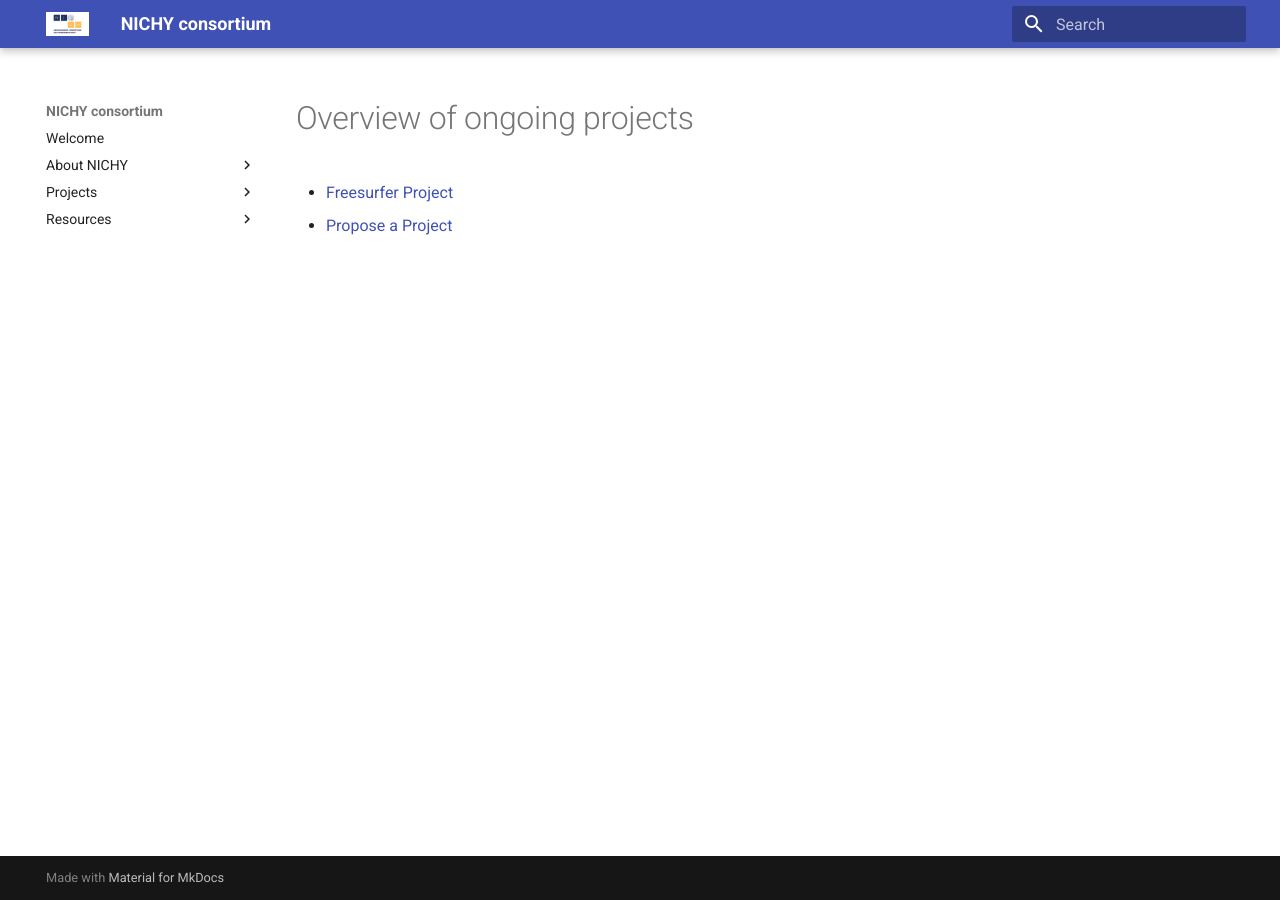
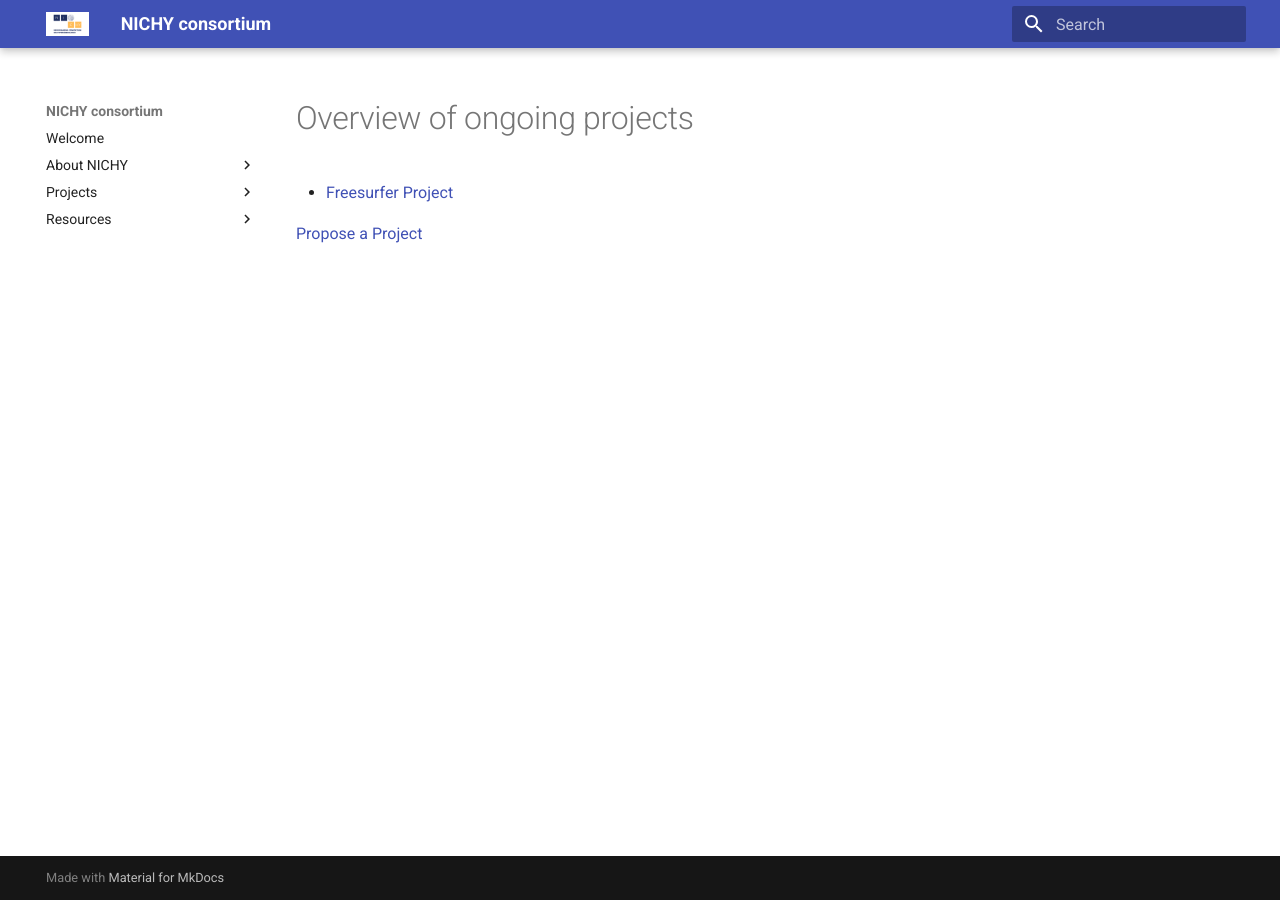
Before and after one commit to nichy-consortium/nichy, an MkDocs documentation site: the page built from docs/projects/ongoing/overview.md, in a window 1280 px wide. Built offline with MkDocs 1.6.1 and Material for MkDocs 9.7.7, drawn with Linux system fonts in a browser that asks for light colours.

```diff
--- a/docs/projects/ongoing/overview.md
+++ b/docs/projects/ongoing/overview.md
@@ -1,4 +1,6 @@
 # Overview of ongoing projects
 
 - [Freesurfer Project](./freesurfer.md)
-- [Propose a Project](docs/projects/propose_a_project.md)
+
+
+[Propose a Project](docs/projects/propose_a_project.md)
```
